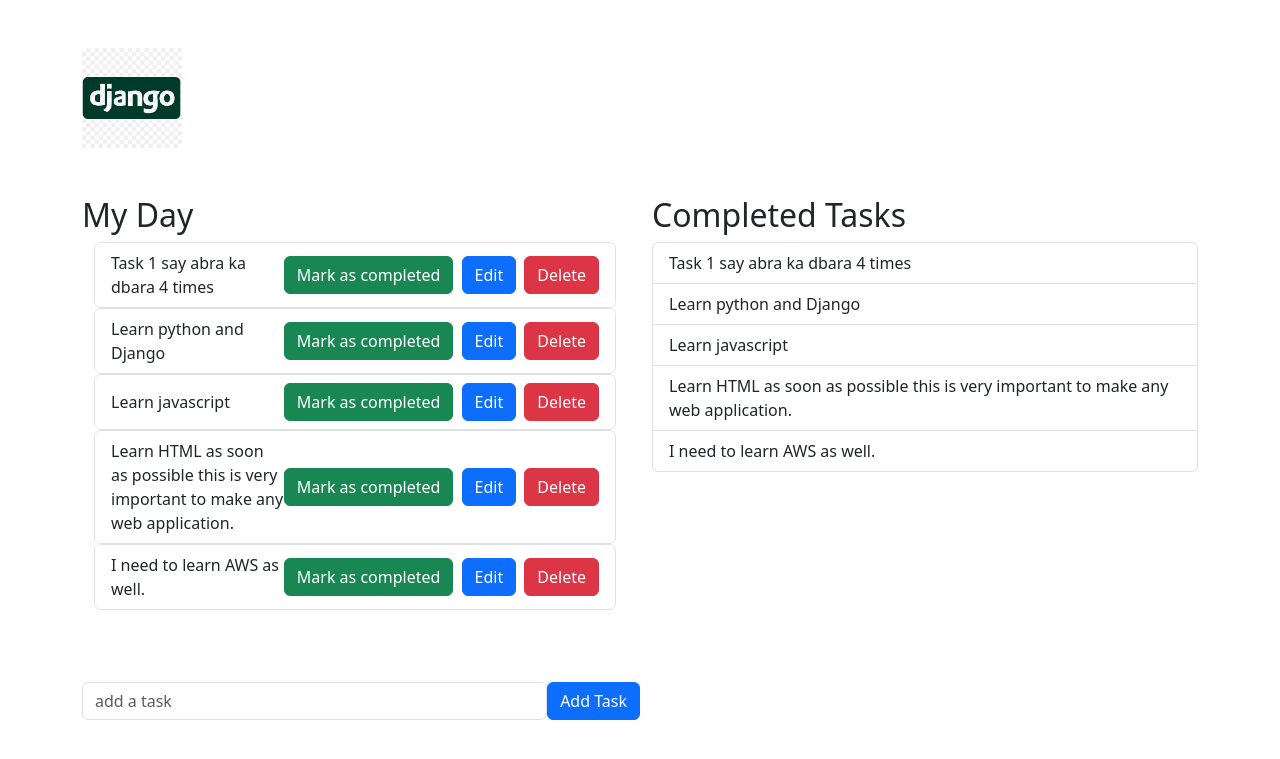
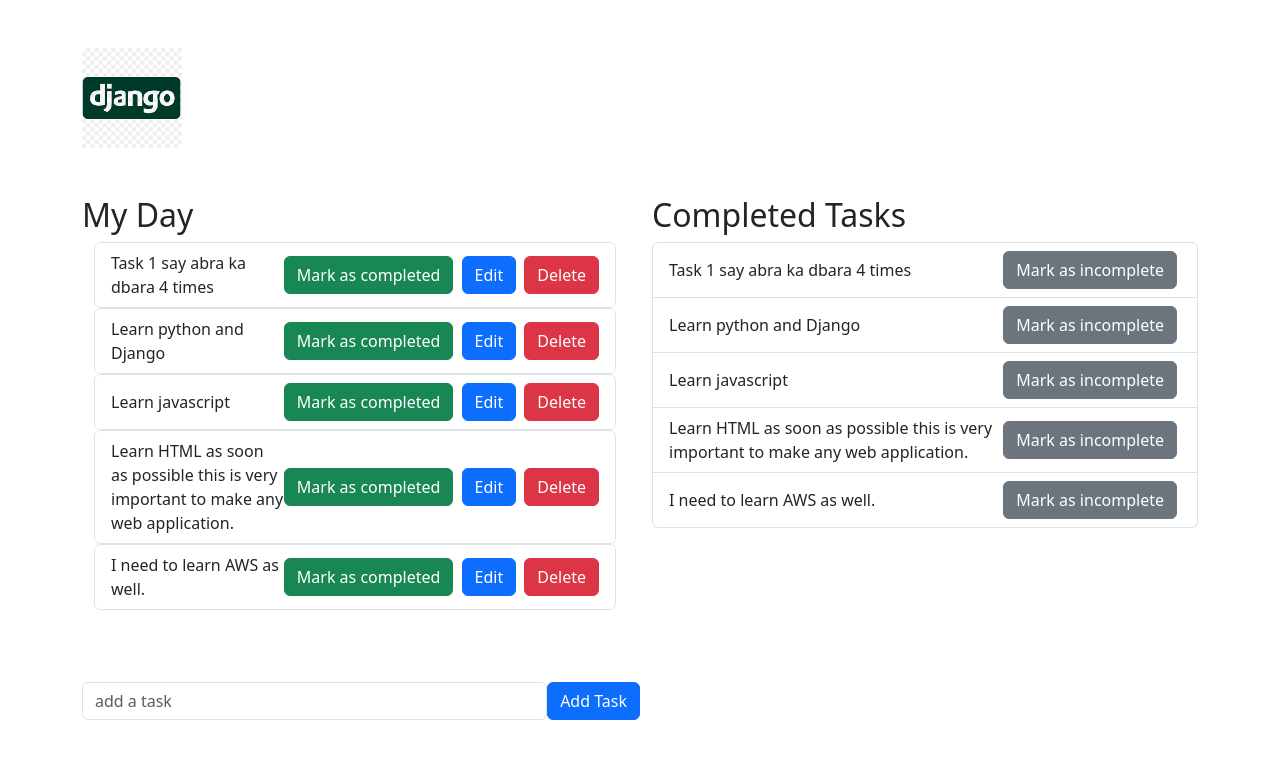
Before and after one commit to lalitware/todo-list-django, a Django app: template templates/home.html in a window 1280 px wide. Shown: the top 759 px of the page. Run offline with Django 4.2, Linux system fonts and the light colour scheme; the template is opened without the code that fills it: values that come from a table or form of the project are taken from there, others are empty; data comes from the database, SQL or seed files in the repository; both versions use the stored data as it was after the commit.

Commit message:
Mark as done and undone functionality.

```diff
--- a/templates/home.html
+++ b/templates/home.html
@@ -28,7 +28,7 @@
                     <label for="">{{ task.task }}</label>
                   </div>
                   <div class="flex-shrink-0">
-                    <button type="submit" class="btn btn-success me-1">Mark as completed</button>
+                    <button type="submit" onclick="window.location.href='{% url 'mark_as_done' task.pk %}';" class="btn btn-success me-1">Mark as completed</button>
                     <button type="submit" class="btn btn-primary me-1">Edit</button>
                     <button type="submit" class="btn btn-danger">Delete</button>
                   </div>
@@ -44,7 +44,14 @@
           <h2>Completed Tasks</h2>
           <ul class="list-group">
             {% for completed_task in completed_tasks %}
-            <li class="list-group-item">{{ completed_task.task }}</li>
+            <li class="list-group-item d-flex justify-content-between align-items-center">
+              <div class="flex-grow-1">
+                <label for="">{{ completed_task.task }}</label>
+              </div>
+              <div class="flex-shrink-0">
+                <button type="submit" onclick="window.location.href='{% url 'mark_as_undone' completed_task.pk %}';" class="btn btn-secondary me-1">Mark as incomplete</button>
+              </div>
+            </li>
             {% endfor %}
           </ul>
         </div>
--- a/todo/urls.py
+++ b/todo/urls.py
@@ -2,5 +2,7 @@ from django.urls import path
 from . import views
 
 urlpatterns = [
-    path('addTask', views.addTask, name='addTask'),
+    path('addTask', views.add_task, name='addTask'),
+    path('mark_as_done/<int:pk>/', views.mark_as_done, name='mark_as_done'),
+    path('mark_as_undone/<int:pk>', views.mark_as_undone, name='mark_as_undone'),
 ]
```
Also changed, not shown: todo/views.py (+23 -6 lines), db.sqlite3, readme.txt.
